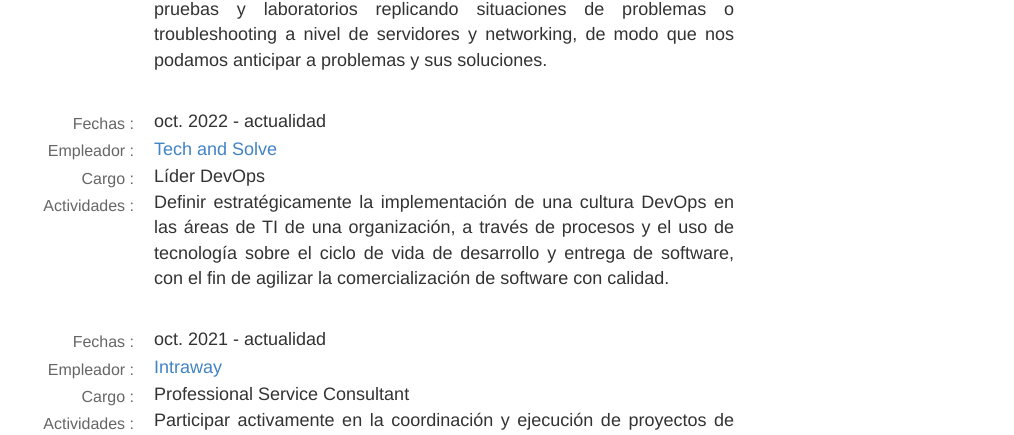
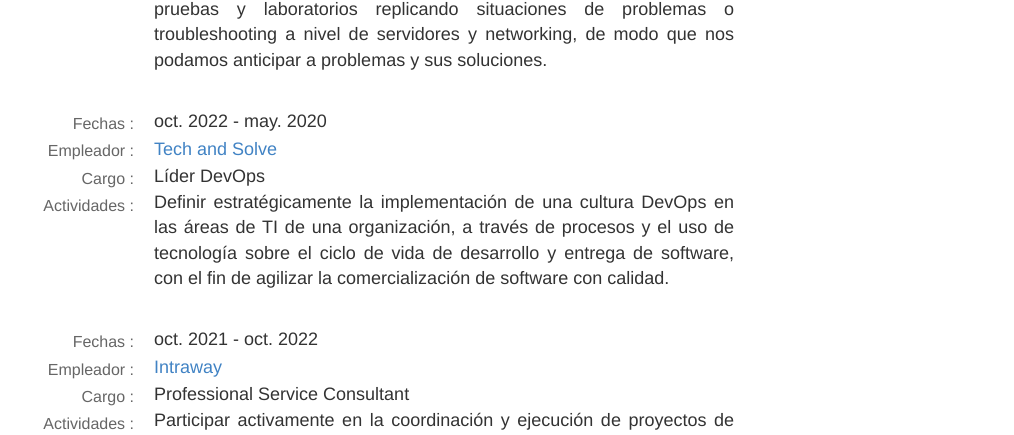
Before and after one commit to jsgiraldoh/jsgiraldoh.github.io, a Jekyll site: the page built from perfil.md, in a window 1280 px wide and 900 px high, scrolled down 1317 px. Shown: the part 149-584 px from the top of the window, without its empty margins (266-1280 px from the left). Built offline with Jekyll 4.4.1, drawn with Linux system fonts in a browser that asks for light colours; nearby versions of some CDN libraries; a script that is not in the unit is left out.

Commit message:
change date jobs

```diff
--- a/perfil.md
+++ b/perfil.md
@@ -115,7 +115,7 @@ Armenia | Quindío | Colombia
 	<tbody>
 		<tr>
 			<td class="profile-table-header">Fechas :</td>
-			<td class="profile-table-info">oct. 2022 - actualidad</td>
+			<td class="profile-table-info">oct. 2022 - may. 2020</td>
 		</tr>
 		<tr>
 			<td class="profile-table-header">Empleador :</td>
@@ -138,7 +138,7 @@ Armenia | Quindío | Colombia
 	<tbody>
 		<tr>
 			<td class="profile-table-header">Fechas :</td>
-			<td class="profile-table-info">oct. 2021 - actualidad</td>
+			<td class="profile-table-info">oct. 2021 - oct. 2022</td>
 		</tr>
 		<tr>
 			<td class="profile-table-header">Empleador :</td>
```
